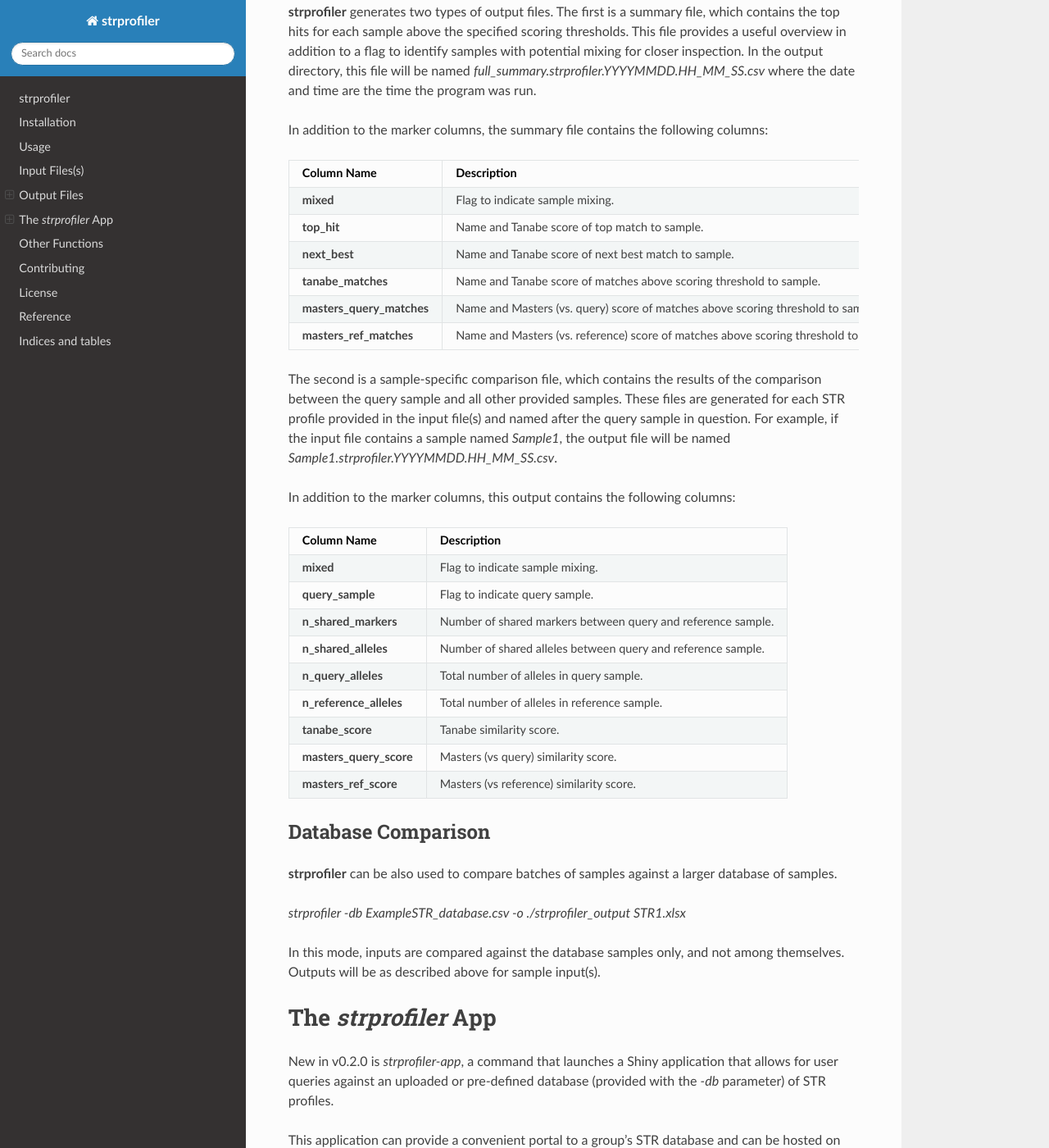
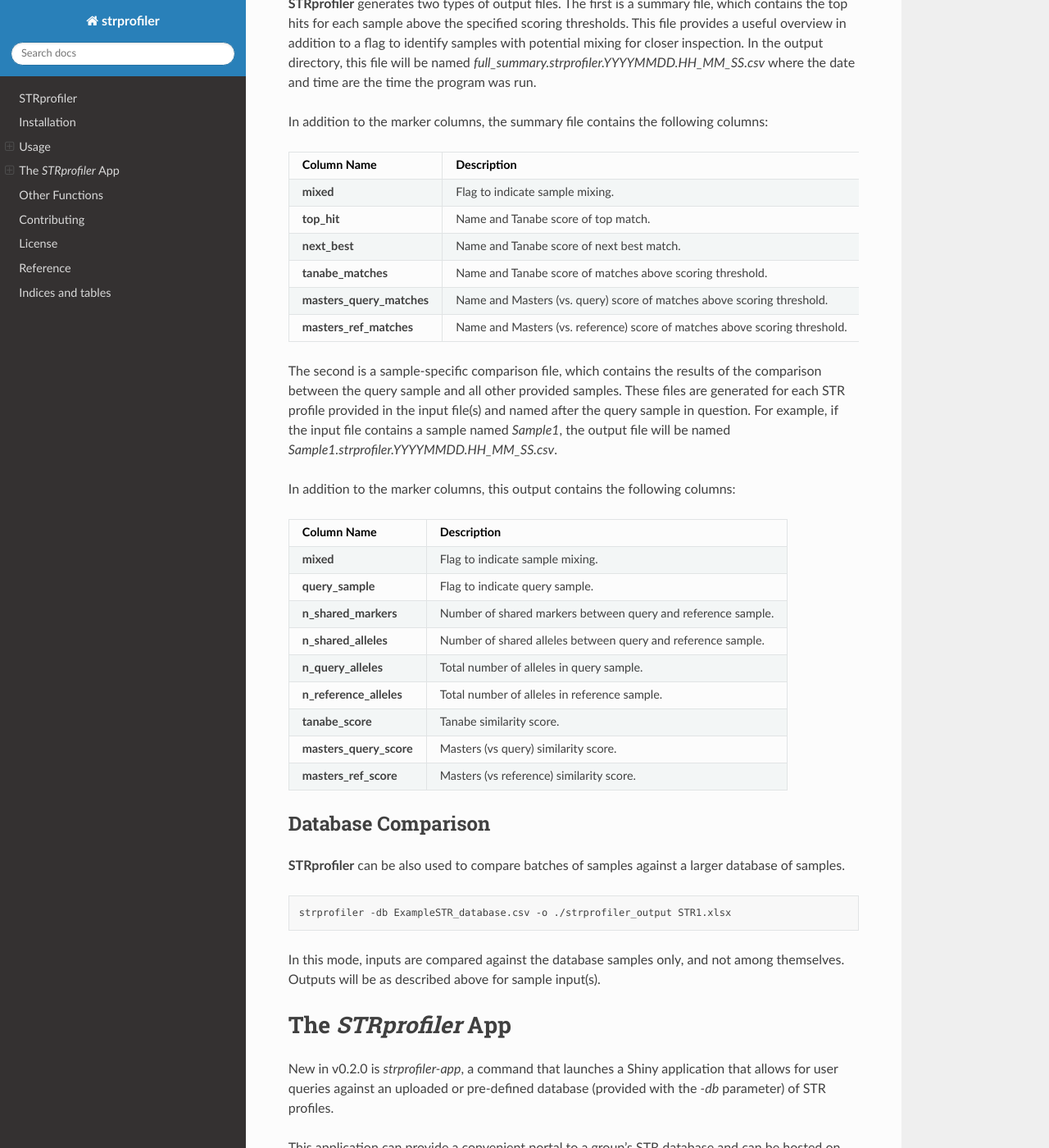
Before and after one commit to j-andrews7/STRprofiler, a Sphinx documentation site: the page built from docs/index.rst, in a window 1280 px wide and 1400 px high, scrolled down 2831 px. Shown: the whole window at 82% size. Built offline with Sphinx 7.4.7 and the Read the Docs theme 2.0.0, drawn with Linux system fonts in a browser that asks for light colours; some of the changed text lies outside the part shown.

Commit message:
fix RTD site

```diff
--- a/docs/index.rst
+++ b/docs/index.rst
@@ -3,7 +3,7 @@
    You can adapt this file completely to your liking, but it should at least
    contain the root `toctree` directive.
 
-strprofiler
+STRprofiler
 ===========
 
 .. toctree::
@@ -13,13 +13,13 @@ strprofiler
 .. image:: https://zenodo.org/badge/523477912.svg
    :target: https://zenodo.org/badge/latestdoi/523477912
 
-**strprofiler** is a simple python utility to compare short tandem repeat (STR) profiles.
+**STRprofiler** is a simple python utility to compare short tandem repeat (STR) profiles.
 In particular, it is designed to aid research labs in comparing models (e.g. cell lines or xenografts) generated from primary tissue samples to ensure authenticity.
 It includes basic checks for sample mixing and contamination.
 
-**strprofiler is intended only for research purposes.**
+**STRprofiler is intended only for research purposes.**
 
-For each STR profile provided, **strprofiler** will generate a sample-specific report that includes the following similarity scores as compared to every other profile:
+For each STR profile provided, **STRprofiler** will generate a sample-specific report that includes the following similarity scores as compared to every other profile:
 
 `Tanabe, AKA the Sørenson-Dice coefficient <https://www.doi.org/10.11418/jtca1981.18.4_329>`_:
 
@@ -44,29 +44,30 @@ Amelogenin is not included in the score computation by default but can be includ
 Installation
 ============
 
-**strprofiler** is available on PyPI and can be installed with ``pip``::
+**STRprofiler** is available on PyPI and can be installed with ``pip``::
 
       pip install strprofiler
 
 Usage
 =====
 
-.. autofunction:: strprofiler.strprofiler
+.. autofunction:: strprofiler.strprofiler.strprofiler
+
 
 Input Files(s)
-==============
+~~~~~~~~~~~~~~
 
-**strprofiler** can take either a single STR file or multiple STR files as input. These files can be csv, tsv, tab-separated text, or xlsx (first sheet used) files. The STR file(s) should be in either 'wide' or 'long' format. The long format expects all columns to map to the markers except for the designated sample name column with each row reflecting a different profile, e.g.:
+**STRprofiler** can take either a single STR file or multiple STR files as input. These files can be csv, tsv, tab-separated text, or xlsx (first sheet used) files. The STR file(s) should be in either 'wide' or 'long' format. The long format expects all columns to map to the markers except for the designated sample name column with each row reflecting a different profile, e.g.:
 
-+--------+---------+---------+---------+--------+---------+--------+---------+----------+--------+
-| Sample | D1S1656 |  DYS391 | D3S1358 | D2S441 | D16S539 | D5S818 | D8S1179 | D22S1045 | D18S51 |
-+========+=========+=========+=========+========+=========+========+=========+==========+========+
-| Line1  |   12,14 |      12 |      13 |  12,14 |    17.3 |  16,17 |    18.3 |          |  17,11 |
-+--------+---------+---------+---------+--------+---------+--------+---------+----------+--------+
-| Line2  |   12,14 | 11.3,12 |   13,15 |  12,14 |    17.3 |  16,17 |    18.3 |          |  17,11 |
-+--------+---------+---------+---------+--------+---------+--------+---------+----------+--------+
-| ...    |         |         |         |        |         |        |         |          |        |
-+--------+---------+---------+---------+--------+---------+--------+---------+----------+--------+
++--------+---------+---------+---------+--------+---------+--------+
+| Sample | D1S1656 |  DYS391 | D3S1358 | D2S441 | D16S539 | D5S818 |
++========+=========+=========+=========+========+=========+========+
+| Line1  |   12,14 |      12 |      13 |  12,14 |    17.3 |  16,17 |
++--------+---------+---------+---------+--------+---------+--------+
+| Line2  |   12,14 | 11.3,12 |   13,15 |  12,14 |    17.3 |  16,17 |
++--------+---------+---------+---------+--------+---------+--------+
+| ...    |         |         |         |        |         |        |
++--------+---------+---------+---------+--------+---------+--------+
 
 The wide format expects a line for each marker for each sample, e.g.:
 
@@ -141,27 +142,27 @@ The wide format expects a line for each marker for each sample, e.g.:
 In this format, the `marker_col` must be specified. Only columns beginning with "Allele" will be used to parse the alleles for each sample/marker. Any other size or height columns will be ignored.
 
 Output Files
-============
+~~~~~~~~~~~~
 
-**strprofiler** generates two types of output files. The first is a summary file, which contains the top hits for each sample above the specified scoring thresholds. This file provides a useful overview in addition to a flag to identify samples with potential mixing for closer inspection. In the output directory, this file will be named `full_summary.strprofiler.YYYYMMDD.HH_MM_SS.csv` where the date and time are the time the program was run.
+**STRprofiler** generates two types of output files. The first is a summary file, which contains the top hits for each sample above the specified scoring thresholds. This file provides a useful overview in addition to a flag to identify samples with potential mixing for closer inspection. In the output directory, this file will be named `full_summary.strprofiler.YYYYMMDD.HH_MM_SS.csv` where the date and time are the time the program was run.
 
 In addition to the marker columns, the summary file contains the following columns:
 
-+---------------------------+--------------------------------------------------------------------------------------+
-| **Column Name**           | **Description**                                                                      |
-+===========================+======================================================================================+
-| **mixed**                 | Flag to indicate sample mixing.                                                      |
-+---------------------------+--------------------------------------------------------------------------------------+
-| **top_hit**               | Name and Tanabe score of top match to sample.                                        |
-+---------------------------+--------------------------------------------------------------------------------------+
-| **next_best**             | Name and Tanabe score of next best match to sample.                                  |
-+---------------------------+--------------------------------------------------------------------------------------+
-| **tanabe_matches**        | Name and Tanabe score of matches above scoring threshold to sample.                  |
-+---------------------------+--------------------------------------------------------------------------------------+
-| **masters_query_matches** | Name and Masters (vs. query) score of matches above scoring threshold to sample.     |
-+---------------------------+--------------------------------------------------------------------------------------+
-| **masters_ref_matches**   | Name and Masters (vs. reference) score of matches above scoring threshold to sample. |
-+---------------------------+--------------------------------------------------------------------------------------+
++---------------------------+----------------------------------------------------------------------------+
+| **Column Name**           | **Description**                                                            |
++===========================+============================================================================+
+| **mixed**                 | Flag to indicate sample mixing.                                            |
++---------------------------+----------------------------------------------------------------------------+
+| **top_hit**               | Name and Tanabe score of top match.                                        |
++---------------------------+----------------------------------------------------------------------------+
+| **next_best**             | Name and Tanabe score of next best match.                                  |
++---------------------------+----------------------------------------------------------------------------+
+| **tanabe_matches**        | Name and Tanabe score of matches above scoring threshold.                  |
++---------------------------+----------------------------------------------------------------------------+
+| **masters_query_matches** | Name and Masters (vs. query) score of matches above scoring threshold.     |
++---------------------------+----------------------------------------------------------------------------+
+| **masters_ref_matches**   | Name and Masters (vs. reference) score of matches above scoring threshold. |
++---------------------------+----------------------------------------------------------------------------+
 
 The second is a sample-specific comparison file, which contains the results of the comparison between the query sample and all other provided samples. These files are generated for each STR profile provided in the input file(s) and named after the query sample in question. For example, if the input file contains a sample named `Sample1`, the output file will be named `Sample1.strprofiler.YYYYMMDD.HH_MM_SS.csv`.
 
@@ -192,13 +193,15 @@ In addition to the marker columns, this output contains the following columns:
 Database Comparison
 ~~~~~~~~~~~~~~~~~~~
 
-**strprofiler** can be also used to compare batches of samples against a larger database of samples.
+**STRprofiler** can be also used to compare batches of samples against a larger database of samples.
 
-`strprofiler -db ExampleSTR_database.csv -o ./strprofiler_output STR1.xlsx`
+.. code:: bash
+
+   strprofiler -db ExampleSTR_database.csv -o ./strprofiler_output STR1.xlsx
 
 In this mode, inputs are compared against the database samples only, and not among themselves. Outputs will be as described above for sample input(s).
 
-The `strprofiler` App
+The `STRprofiler` App
 =====================
 
 New in v0.2.0 is `strprofiler-app`, a command that launches a Shiny application that allows for user queries against an uploaded or pre-defined database (provided with the `-db` parameter) of STR profiles.
@@ -225,7 +228,7 @@ This app can then be deployed to any of the above endpoints as `one would with a
 Alternatively, one could export it as a shinylive app and host it on Github pages or similar.
 
 Database Format
-~~~~~~~~~~~~~~~
+^^^^^^^^^^^^^^^
 
 The database should be formatted as a samples by markers matrix and saved as a csv, tsv, tab-delimited txt, or xlsx file, the same format as for the standard `strprofiler` command, e.g:
 
```
Also changed, not shown: other parts of docs/index.rst (+1 -1 lines).
